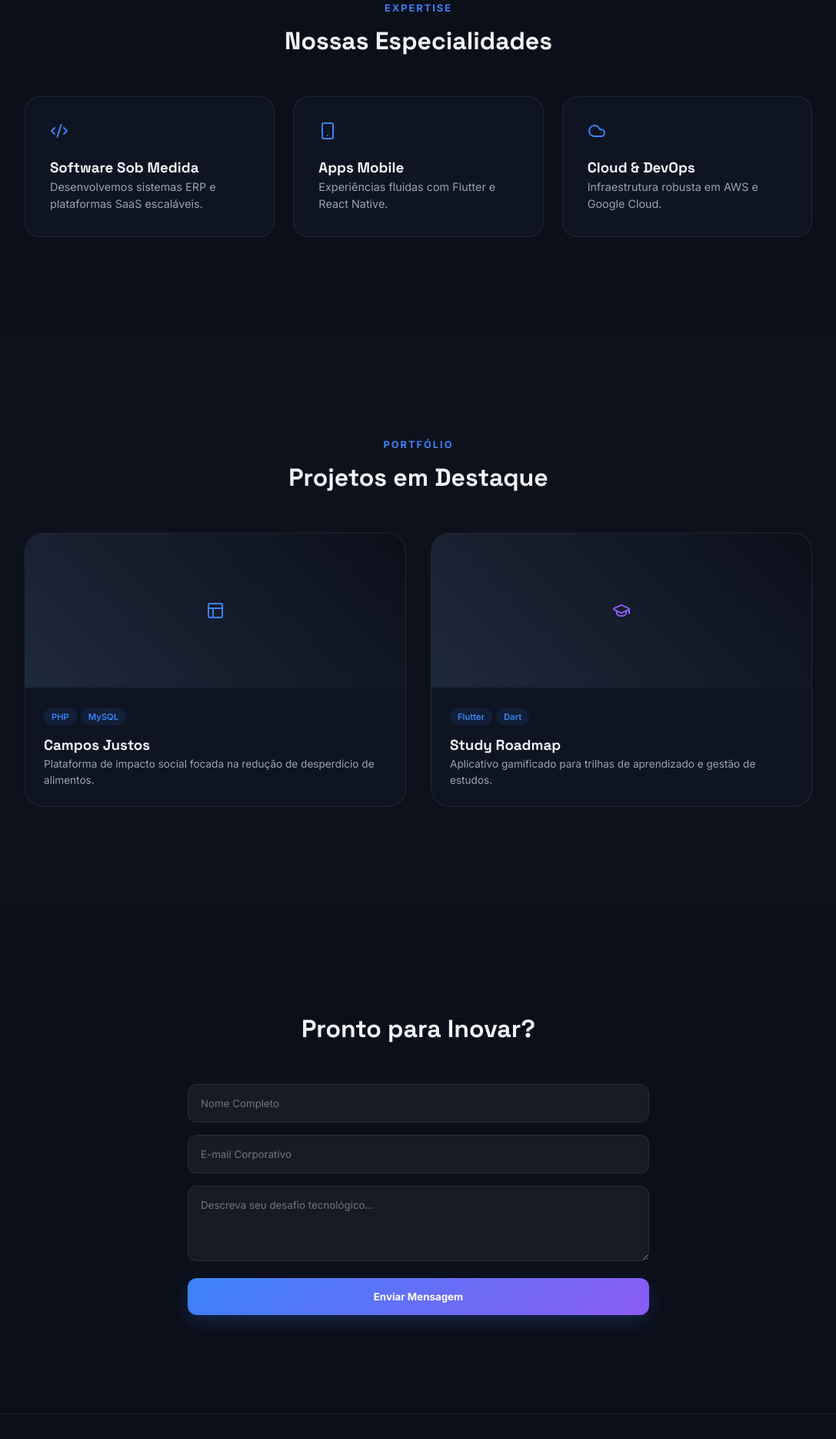
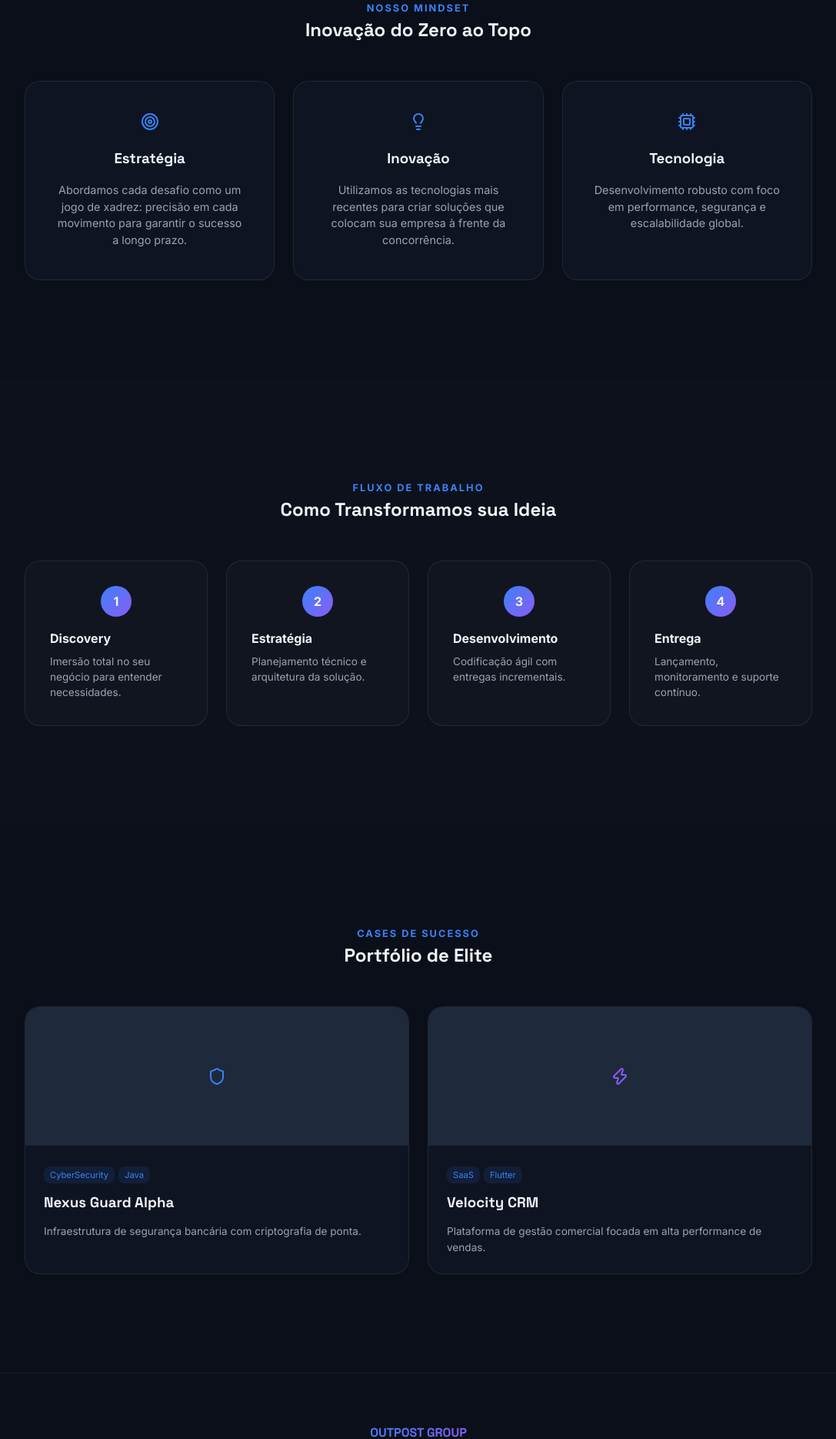
Before and after one commit to LucasMartins17/Outpostbetalogo, a plain HTML site: page index.html in a window 1280 px wide. Shown: the part 931-2800 px from the top of the page at 77% size, without its empty margins (96-1183 px from the left). Drawn offline with nearby package versions, Linux system fonts and the light colour scheme.

Commit message:
Update index.html

```diff
--- a/index.html
+++ b/index.html
@@ -18,137 +18,58 @@
             --glass-border: rgba(255, 255, 255, 0.08);
         }
 
-        * {
-            margin: 0;
-            padding: 0;
-            box-sizing: border-box;
-            font-family: 'Inter', sans-serif;
-            scroll-behavior: smooth;
+        * { margin: 0; padding: 0; box-sizing: border-box; font-family: 'Inter', sans-serif; scroll-behavior: smooth; }
+        body { background-color: var(--bg-deep); color: var(--text-main); overflow-x: hidden; line-height: 1.5; }
+        h1, h2, h3, .logo-text { font-family: 'Space Grotesk', sans-serif; }
+
+        .glow-bg {
+            position: fixed; width: 300px; height: 300px;
+            background: radial-gradient(circle, rgba(59, 130, 246, 0.15) 0%, transparent 70%);
+            z-index: -1; filter: blur(60px); pointer-events: none;
         }
 
-        body {
-            background-color: var(--bg-deep);
-            color: var(--text-main);
-            overflow-x: hidden;
-            line-height: 1.5;
+        nav {
+            position: fixed; top: 0; width: 100%; display: flex; justify-content: space-between;
+            align-items: center; padding: 1rem 5%; background: rgba(11, 15, 26, 0.9);
+            backdrop-filter: blur(12px); z-index: 1000; border-bottom: 1px solid var(--glass-border);
         }
+        .logo-container { display: flex; align-items: center; gap: 10px; }
+        .logo-img { height: 32px; }
+        .logo-text { font-weight: 700; background: var(--gradient-main); -webkit-background-clip: text; -webkit-text-fill-color: transparent; }
 
-        h1, h2, h3, .logo-text { font-family: 'Space Grotesk', sans-serif; }
+        .hero { min-height: 100vh; display: flex; flex-direction: column; justify-content: center; align-items: center; text-align: center; padding: 100px 5% 40px; }
+        .hero h1 { font-size: 2.5rem; margin-bottom: 1.5rem; }
+        .hero h1 span { background: var(--gradient-main); -webkit-background-clip: text; -webkit-text-fill-color: transparent; }
 
-        /* Glow Background Dinâmico */
-        .glow-bg {
-            position: fixed;
-            width: 300px;
-            height: 300px;
-            background: radial-gradient(circle, rgba(59, 130, 246, 0.15) 0%, transparent 70%);
-            z-index: -1;
-            filter: blur(60px);
-            pointer-events: none;
-            transition: 0.5s ease-out;
-        }
-
-        /* Navigation */
-        nav {
-            position: fixed;
-            top: 0;
-            width: 100%;
-            display: flex;
-            justify-content: space-between;
-            align-items: center;
-            padding: 1rem 5%;
-            background: rgba(11, 15, 26, 0.85);
-            backdrop-filter: blur(12px);
-            z-index: 1000;
-            border-bottom: 1px solid var(--glass-border);
-        }
-
-        .logo-container { display: flex; align-items: center; gap: 10px; }
-        .logo-img { height: 32px; width: auto; }
-        .logo-text { font-weight: 700; font-size: 1.1rem; background: var(--gradient-main); -webkit-background-clip: text; -webkit-text-fill-color: transparent; }
-
-        .nav-links { display: none; } /* Escondido no mobile */
-
-        /* Hero */
-        .hero {
-            min-height: 100vh;
-            display: flex;
-            flex-direction: column;
-            justify-content: center;
-            align-items: center;
-            text-align: center;
-            padding: 100px 5% 40px;
-        }
-
-        .hero h1 { font-size: 2.3rem; line-height: 1.1; margin-bottom: 1.5rem; }
-        .hero h1 span { background: var(--gradient-main); -webkit-background-clip: text; -webkit-text-fill-color: transparent; }
-        .hero p { font-size: 1rem; color: var(--text-dim); margin-bottom: 2rem; max-width: 500px; }
-
-        /* Buttons */
-        .btn-group { display: flex; flex-direction: column; gap: 1rem; width: 100%; }
-        .btn { padding: 1rem 2rem; border-radius: 12px; text-decoration: none; font-weight: 700; text-align: center; transition: 0.3s; }
-        .btn-p { background: var(--gradient-main); color: #fff; box-shadow: 0 8px 20px rgba(59, 130, 246, 0.2); }
+        .btn { padding: 1rem 2rem; border-radius: 12px; text-decoration: none; font-weight: 700; transition: 0.3s; display: inline-block; }
+        .btn-p { background: var(--gradient-main); color: #fff; }
         .btn-s { border: 1px solid var(--glass-border); color: #fff; background: rgba(255,255,255,0.03); }
 
-        /* Sections General */
         section { padding: 5rem 5%; }
         .section-header { text-align: center; margin-bottom: 3rem; }
         .section-header span { color: var(--accent-blue); font-weight: 700; font-size: 0.8rem; letter-spacing: 2px; }
-        .section-header h2 { font-size: 2rem; margin-top: 0.5rem; }
 
-        /* Grids Mobile First */
         .grid-layout { display: grid; grid-template-columns: 1fr; gap: 1.5rem; }
+        .card { background: var(--bg-card); padding: 2.5rem; border-radius: 20px; border: 1px solid var(--glass-border); text-align: center; }
 
-        .card {
-            background: var(--bg-card);
-            padding: 2rem;
-            border-radius: 20px;
-            border: 1px solid var(--glass-border);
-            transition: 0.4s ease;
-        }
+        /* Process Steps */
+        .step-card { background: rgba(255,255,255,0.02); padding: 2rem; border-radius: 20px; border: 1px solid var(--glass-border); position: relative; }
+        .step-num { width: 40px; height: 40px; background: var(--gradient-main); border-radius: 50%; display: flex; align-items: center; justify-content: center; margin: 0 auto 1rem; font-weight: 700; }
 
-        /* Projetos - Portfolio */
-        .project-card {
-            background: var(--bg-card);
-            border-radius: 24px;
-            overflow: hidden;
-            border: 1px solid var(--glass-border);
-            display: flex;
-            flex-direction: column;
-        }
+        /* Projects */
+        .project-card { background: var(--bg-card); border-radius: 20px; overflow: hidden; border: 1px solid var(--glass-border); }
+        .project-img { height: 180px; background: #1e293b; display: flex; align-items: center; justify-content: center; }
+        .project-content { padding: 1.5rem; }
+        .tag { background: rgba(59, 130, 246, 0.1); color: var(--accent-blue); padding: 4px 8px; border-radius: 8px; font-size: 0.7rem; margin-right: 5px; }
 
-        .project-img {
-            height: 200px;
-            background: linear-gradient(45deg, #1e293b, #0b0f1a);
-            display: flex;
-            align-items: center;
-            justify-content: center;
-            position: relative;
-        }
-
-        .project-content { padding: 1.5rem; }
-        .tag { background: rgba(59, 130, 246, 0.1); color: var(--accent-blue); padding: 4px 10px; border-radius: 12px; font-size: 0.7rem; margin-right: 5px; font-weight: 600; }
-
-        /* Contact Form */
-        .contact-form input, .contact-form textarea {
-            width: 100%; background: rgba(255,255,255,0.05); border: 1px solid var(--glass-border);
-            padding: 1rem; border-radius: 12px; color: #fff; margin-bottom: 1rem;
-        }
-
-        /* Footer */
-        footer { padding: 4rem 5%; text-align: center; border-top: 1px solid var(--glass-border); }
-
-        /* Reveal Animation Class */
-        .reveal { opacity: 0; transform: translateY(30px); transition: all 0.8s ease-out; }
+        .reveal { opacity: 0; transform: translateY(30px); transition: 0.8s ease-out; }
         .reveal.active { opacity: 1; transform: translateY(0); }
 
-        /* Desktop Adjustments */
         @media (min-width: 768px) {
-            .nav-links { display: flex; gap: 2.5rem; list-style: none; }
-            .nav-links a { text-decoration: none; color: var(--text-dim); font-size: 0.9rem; transition: 0.3s; }
-            .hero h1 { font-size: 4rem; max-width: 900px; }
-            .btn-group { flex-direction: row; width: auto; }
+            .hero h1 { font-size: 4rem; }
             .grid-layout { grid-template-columns: repeat(3, 1fr); }
-            .project-grid { grid-template-columns: repeat(2, 1fr); gap: 2rem; }
+            .process-grid { grid-template-columns: repeat(4, 1fr); }
+            .project-grid { grid-template-columns: 1fr 1fr; }
             section { padding: 8rem 10%; }
         }
     </style>
@@ -162,122 +83,120 @@
             <img src="logo.png" alt="Logo" class="logo-img">
             <span class="logo-text">OUTPOST GROUP</span>
         </div>
-        <ul class="nav-links">
-            <li><a href="#about">Sobre</a></li>
-            <li><a href="#services">Serviços</a></li>
-            <li><a href="#projects">Portfólio</a></li>
-            <li><a href="#contact">Contato</a></li>
-        </ul>
-        <a href="#contact" class="btn btn-p" style="padding: 0.5rem 1rem; font-size: 0.8rem; display: none; display: md-block;">Consultoria</a>
+        <a href="#contact" class="btn btn-p" style="padding: 0.5rem 1rem; font-size: 0.8rem;">Contato</a>
     </nav>
 
     <header class="hero">
-        <h1 class="reveal">Soluções em <span>Tecnologia Estratégica</span> para o Amanhã</h1>
-        <p class="reveal">Do software sob medida à consultoria de infraestrutura. A <strong>Outpost Group</strong> move as peças certas para o seu crescimento.</p>
-        <div class="btn-group reveal">
-            <a href="#projects" class="btn btn-p">Explorar Projetos</a>
-            <a href="#contact" class="btn btn-s">Falar com Consultor</a>
+        <h1 class="reveal">Transformando Ideias em <span>Realidade Digital</span></h1>
+        <p class="reveal" style="margin-bottom: 2rem; color: var(--text-dim);">Consultoria estratégica e desenvolvimento de elite para negócios que não aceitam o comum.</p>
+        <div class="reveal">
+            <a href="#projects" class="btn btn-p">Ver Portfólio</a>
         </div>
     </header>
 
-    <section id="services">
+    <section id="about">
         <div class="section-header reveal">
-            <span>EXPERTISE</span>
-            <h2>Nossas Especialidades</h2>
+            <span>NOSSO MINDSET</span>
+            <h2>Inovação do Zero ao Topo</h2>
         </div>
         <div class="grid-layout">
             <div class="card reveal">
-                <i data-lucide="code-2" color="#3b82f6"></i>
-                <h3 style="margin-top: 1rem;">Software Sob Medida</h3>
-                <p style="color: var(--text-dim); font-size: 0.9rem;">Desenvolvemos sistemas ERP e plataformas SaaS escaláveis.</p>
+                <i data-lucide="target" size="48" color="#3b82f6"></i>
+                <h3 style="margin: 1rem 0;">Estratégia</h3>
+                <p style="color: var(--text-dim); font-size: 0.9rem;">Abordamos cada desafio como um jogo de xadrez: precisão em cada movimento para garantir o sucesso a longo prazo.</p>
             </div>
             <div class="card reveal">
-                <i data-lucide="smartphone" color="#3b82f6"></i>
-                <h3 style="margin-top: 1rem;">Apps Mobile</h3>
-                <p style="color: var(--text-dim); font-size: 0.9rem;">Experiências fluidas com Flutter e React Native.</p>
+                <i data-lucide="lightbulb" size="48" color="#3b82f6"></i>
+                <h3 style="margin: 1rem 0;">Inovação</h3>
+                <p style="color: var(--text-dim); font-size: 0.9rem;">Utilizamos as tecnologias mais recentes para criar soluções que colocam sua empresa à frente da concorrência.</p>
             </div>
             <div class="card reveal">
-                <i data-lucide="cloud" color="#3b82f6"></i>
-                <h3 style="margin-top: 1rem;">Cloud & DevOps</h3>
-                <p style="color: var(--text-dim); font-size: 0.9rem;">Infraestrutura robusta em AWS e Google Cloud.</p>
+                <i data-lucide="cpu" size="48" color="#3b82f6"></i>
+                <h3 style="margin: 1rem 0;">Tecnologia</h3>
+                <p style="color: var(--text-dim); font-size: 0.9rem;">Desenvolvimento robusto com foco em performance, segurança e escalabilidade global.</p>
             </div>
         </div>
     </section>
 
-    <section id="projects" style="background: rgba(255,255,255,0.01);">
+    <section id="process" style="background: rgba(255,255,255,0.01);">
         <div class="section-header reveal">
-            <span>PORTFÓLIO</span>
-            <h2>Projetos em Destaque</h2>
+            <span>FLUXO DE TRABALHO</span>
+            <h2>Como Transformamos sua Ideia</h2>
+        </div>
+        <div class="grid-layout process-grid">
+            <div class="step-card reveal">
+                <div class="step-num">1</div>
+                <h4>Discovery</h4>
+                <p style="color: var(--text-dim); font-size: 0.85rem; margin-top: 0.5rem;">Imersão total no seu negócio para entender necessidades.</p>
+            </div>
+            <div class="step-card reveal">
+                <div class="step-num">2</div>
+                <h4>Estratégia</h4>
+                <p style="color: var(--text-dim); font-size: 0.85rem; margin-top: 0.5rem;">Planejamento técnico e arquitetura da solução.</p>
+            </div>
+            <div class="step-card reveal">
+                <div class="step-num">3</div>
+                <h4>Desenvolvimento</h4>
+                <p style="color: var(--text-dim); font-size: 0.85rem; margin-top: 0.5rem;">Codificação ágil com entregas incrementais.</p>
+            </div>
+            <div class="step-card reveal">
+                <div class="step-num">4</div>
+                <h4>Entrega</h4>
+                <p style="color: var(--text-dim); font-size: 0.85rem; margin-top: 0.5rem;">Lançamento, monitoramento e suporte contínuo.</p>
+            </div>
+        </div>
+    </section>
+
+    <section id="projects">
+        <div class="section-header reveal">
+            <span>CASES DE SUCESSO</span>
+            <h2>Portfólio de Elite</h2>
         </div>
         <div class="grid-layout project-grid">
             <div class="project-card reveal">
-                <div class="project-img"><i data-lucide="layout" size="48" color="#3b82f6"></i></div>
+                <div class="project-img"><i data-lucide="shield" size="40" color="#3b82f6"></i></div>
                 <div class="project-content">
-                    <div style="margin-bottom: 0.8rem;">
-                        <span class="tag">PHP</span><span class="tag">MySQL</span>
-                    </div>
-                    <h3>Campos Justos</h3>
-                    <p style="color: var(--text-dim); font-size: 0.85rem;">Plataforma de impacto social focada na redução de desperdício de alimentos.</p>
+                    <span class="tag">CyberSecurity</span><span class="tag">Java</span>
+                    <h3 style="margin: 0.8rem 0;">Nexus Guard Alpha</h3>
+                    <p style="color: var(--text-dim); font-size: 0.85rem;">Infraestrutura de segurança bancária com criptografia de ponta.</p>
                 </div>
             </div>
             <div class="project-card reveal">
-                <div class="project-img"><i data-lucide="graduation-cap" size="48" color="#8b5cf6"></i></div>
+                <div class="project-img"><i data-lucide="zap" size="40" color="#8b5cf6"></i></div>
                 <div class="project-content">
-                    <div style="margin-bottom: 0.8rem;">
-                        <span class="tag">Flutter</span><span class="tag">Dart</span>
-                    </div>
-                    <h3>Study Roadmap</h3>
-                    <p style="color: var(--text-dim); font-size: 0.85rem;">Aplicativo gamificado para trilhas de aprendizado e gestão de estudos.</p>
+                    <span class="tag">SaaS</span><span class="tag">Flutter</span>
+                    <h3 style="margin: 0.8rem 0;">Velocity CRM</h3>
+                    <p style="color: var(--text-dim); font-size: 0.85rem;">Plataforma de gestão comercial focada em alta performance de vendas.</p>
                 </div>
             </div>
         </div>
     </section>
 
-    <section id="contact">
-        <div class="section-header reveal">
-            <h2>Pronto para Inovar?</h2>
-        </div>
-        <div style="max-width: 600px; margin: 0 auto;" class="reveal">
-            <form class="contact-form">
-                <input type="text" placeholder="Nome Completo">
-                <input type="email" placeholder="E-mail Corporativo">
-                <textarea rows="4" placeholder="Descreva seu desafio tecnológico..."></textarea>
-                <button type="submit" class="btn btn-p" style="width: 100%; border: none; cursor: pointer;">Enviar Mensagem</button>
-            </form>
-        </div>
-    </section>
-
-    <footer>
+    <footer style="padding: 4rem 5%; text-align: center; border-top: 1px solid var(--glass-border);">
         <span class="logo-text">OUTPOST GROUP</span>
-        <p style="font-size: 0.8rem; color: var(--text-dim); margin-top: 1rem;">© 2026 Outpost Group. Tecnologia com Propósito.</p>
+        <p style="font-size: 0.8rem; color: var(--text-dim); margin-top: 1rem;">© 2026 Outpost Group. Estratégia e Precisão.</p>
     </footer>
 
     <script>
         lucide.createIcons();
-
-        // Efeito de Revelação (Scroll Reveal)
         function reveal() {
             var reveals = document.querySelectorAll(".reveal");
             for (var i = 0; i < reveals.length; i++) {
                 var windowHeight = window.innerHeight;
                 var elementTop = reveals[i].getBoundingClientRect().top;
-                var elementVisible = 150;
-                if (elementTop < windowHeight - elementVisible) {
-                    reveals[i].classList.add("active");
-                }
+                if (elementTop < windowHeight - 100) { reveals[i].classList.add("active"); }
             }
         }
         window.addEventListener("scroll", reveal);
-        reveal(); // Rodar uma vez ao carregar
+        reveal();
 
-        // Efeito de Glow que segue o Mouse (apenas PC)
         const glow = document.getElementById('cursor-glow');
-        if (window.innerWidth > 768) {
-            window.addEventListener('mousemove', (e) => {
+        window.addEventListener('mousemove', (e) => {
+            if (window.innerWidth > 768) {
                 glow.style.left = e.clientX - 150 + 'px';
                 glow.style.top = e.clientY - 150 + 'px';
-            });
-        }
+            }
+        });
     </script>
 </body>
 </html>
```
